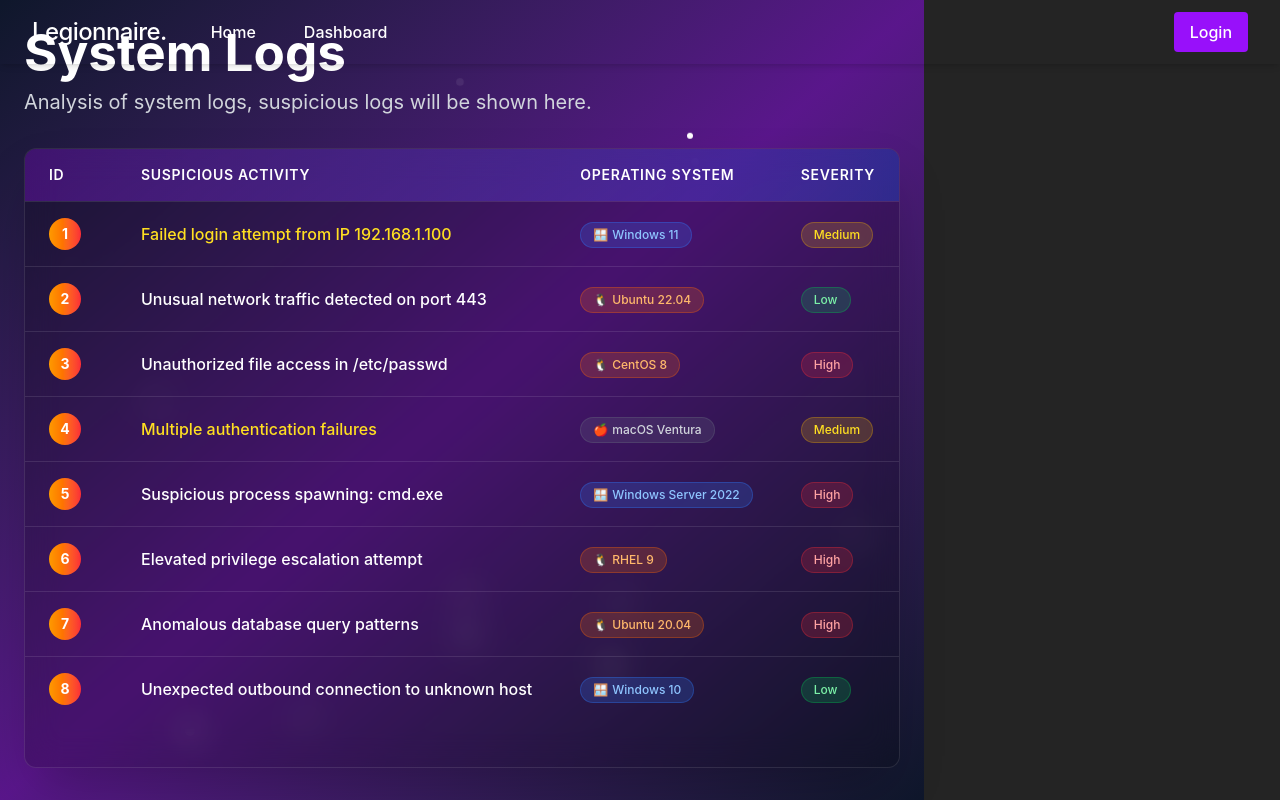
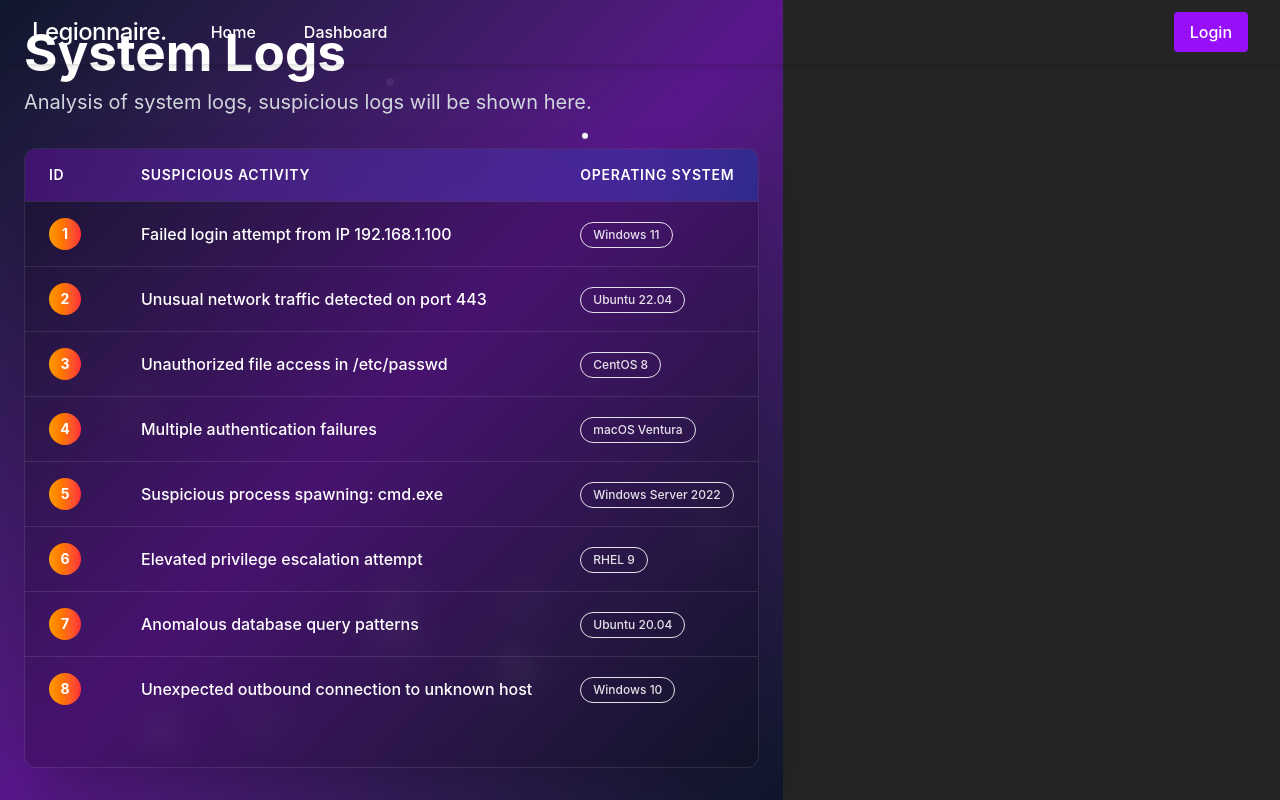
Before and after one commit to LegionnaireDevs/legionnaire, a React (Vite) app in the folder control-panel/: page /logs in a window 1280 px wide. Built offline with nearby package versions, Linux system fonts and the light colour scheme.

Commit message:
Fix bug which made some text orange, and make hover colours consistent. Remove styling from OS types

```diff
--- a/control-panel/src/pages/logs.jsx
+++ b/control-panel/src/pages/logs.jsx
@@ -12,27 +12,8 @@ export default function Logs() {
         { id: 8, suspicious: "Unexpected outbound connection to unknown host", os: "Windows 10" }
     ];
 
-    const getOSInfo = (os) => {
-        if (os.toLowerCase().includes('windows')) {
-            return { color: 'bg-blue-500/20 text-blue-300 border-blue-500/30', icon: '🪟' };
-        } else if (os.toLowerCase().includes('ubuntu') || os.toLowerCase().includes('centos') || os.toLowerCase().includes('rhel')) {
-            return { color: 'bg-orange-500/20 text-orange-300 border-orange-500/30', icon: '🐧' };
-        } else if (os.toLowerCase().includes('macos')) {
-            return { color: 'bg-gray-500/20 text-gray-300 border-gray-500/30', icon: '🍎' };
-        }
-        return { color: 'bg-purple-500/20 text-purple-300 border-purple-500/30', icon: '💻' };
-    };
 
-    const getSeverityLevel = (suspicious) => {
-        if (suspicious.toLowerCase().includes('failed login') || suspicious.toLowerCase().includes('authentication')) {
-            return { level: 'Medium', color: 'text-yellow-300' };
-        } else if (suspicious.toLowerCase().includes('unauthorized') || suspicious.toLowerCase().includes('privilege escalation')) {
-            return { level: 'High', color: 'text-red-300' };
-        } else if (suspicious.toLowerCase().includes('suspicious') || suspicious.toLowerCase().includes('anomalous')) {
-            return { level: 'High', color: 'text-red-300' };
-        }
-        return { level: 'Low', color: 'text-green-300' };
-    };
+
 
     return (
         <div className="min-h-screen w-full relative bg-gradient-to-br from-slate-900 via-purple-900 to-slate-900">
@@ -75,9 +56,7 @@ export default function Logs() {
                                     <th className="px-6 py-4 text-left text-sm font-semibold text-white uppercase tracking-wider">
                                         Operating System
                                     </th>
-                                    <th className="px-6 py-4 text-left text-sm font-semibold text-white uppercase tracking-wider">
-                                        Severity
-                                    </th>
+
                                 </tr>
                             </thead>
                             <tbody className="divide-y divide-white/10">
@@ -94,25 +73,16 @@ export default function Logs() {
                                             </div>
                                         </td>
                                         <td className="px-6 py-4">
-                                            <div className={`text-white font-medium group-hover:text-amber-300 transition-colors ${getSeverityLevel(log.suspicious).color}`}>
+                                            <div className={`text-white font-medium group-hover:text-blue-300 transition-colors `}>
                                                 {log.suspicious}
                                             </div>
                                         </td>
                                         <td className="px-6 py-4 whitespace-nowrap">
-                                            <span className={`inline-flex items-center px-3 py-1 rounded-full text-xs font-medium border ${getOSInfo(log.os).color}`}>
-                                                <span className="mr-1">{getOSInfo(log.os).icon}</span>
+                                            <span className={`inline-flex items-center px-3 py-1 rounded-full text-xs font-medium border `}>
                                                 {log.os}
                                             </span>
                                         </td>
-                                        <td className="px-6 py-4 whitespace-nowrap">
-                                            <span className={`inline-flex items-center px-3 py-1 rounded-full text-xs font-medium border ${
-                                                getSeverityLevel(log.suspicious).level === 'High' ? 'bg-red-500/20 text-red-300 border-red-500/30' :
-                                                getSeverityLevel(log.suspicious).level === 'Medium' ? 'bg-yellow-500/20 text-yellow-300 border-yellow-500/30' :
-                                                'bg-green-500/20 text-green-300 border-green-500/30'
-                                            }`}>
-                                                {getSeverityLevel(log.suspicious).level}
-                                            </span>
-                                        </td>
+
                                     </tr>
                                 ))}
                             </tbody>
--- a/control-panel/src/pages/program_analysis.jsx
+++ b/control-panel/src/pages/program_analysis.jsx
@@ -89,7 +89,7 @@ export default function ProgramAnalysis() {
                                             </div>
                                         </td>
                                         <td className="px-6 py-4">
-                                            <div className="text-white font-medium group-hover:text-red-300 transition-colors font-mono text-sm break-all">
+                                            <div className="text-white font-medium group-hover:text-blue-300 transition-colors font-mono text-sm break-all">
                                                 {log.hash}
                                             </div>
                                         </td>
```
